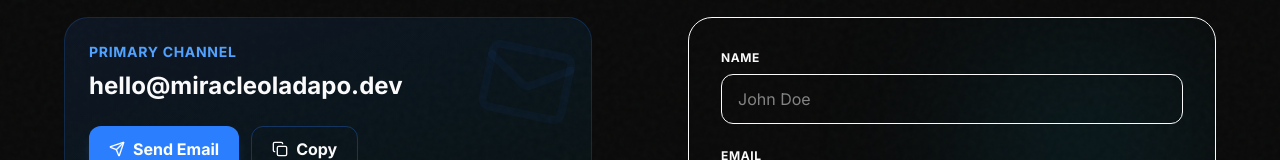
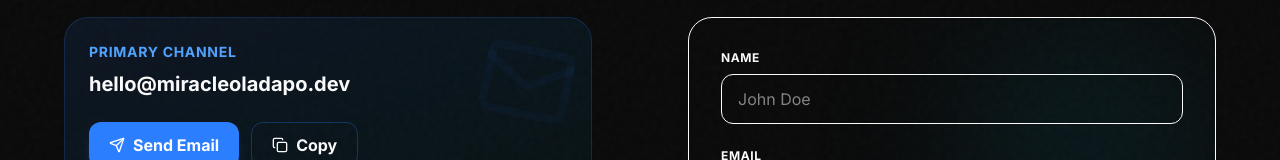
Before and after one commit to martins0023/miracle-dev, a Next.js app: page /connect in a window 1280 px wide. Shown: the part 481-641 px from the top of the page. Built offline with nearby package versions, Linux system fonts and the light colour scheme.

Commit message:
update redesign

```diff
--- a/app/connect/page.tsx
+++ b/app/connect/page.tsx
@@ -92,7 +92,7 @@ export default function ConnectPage() {
             <h3 className="text-sm font-bold uppercase tracking-wider text-blue-400 mb-2">
               Primary Channel
             </h3>
-            <p className="text-2xl font-heading font-bold mb-6">
+            <p className="text-xl font-heading font-bold mb-6">
               hello@miracleoladapo.dev
             </p>
 
```
